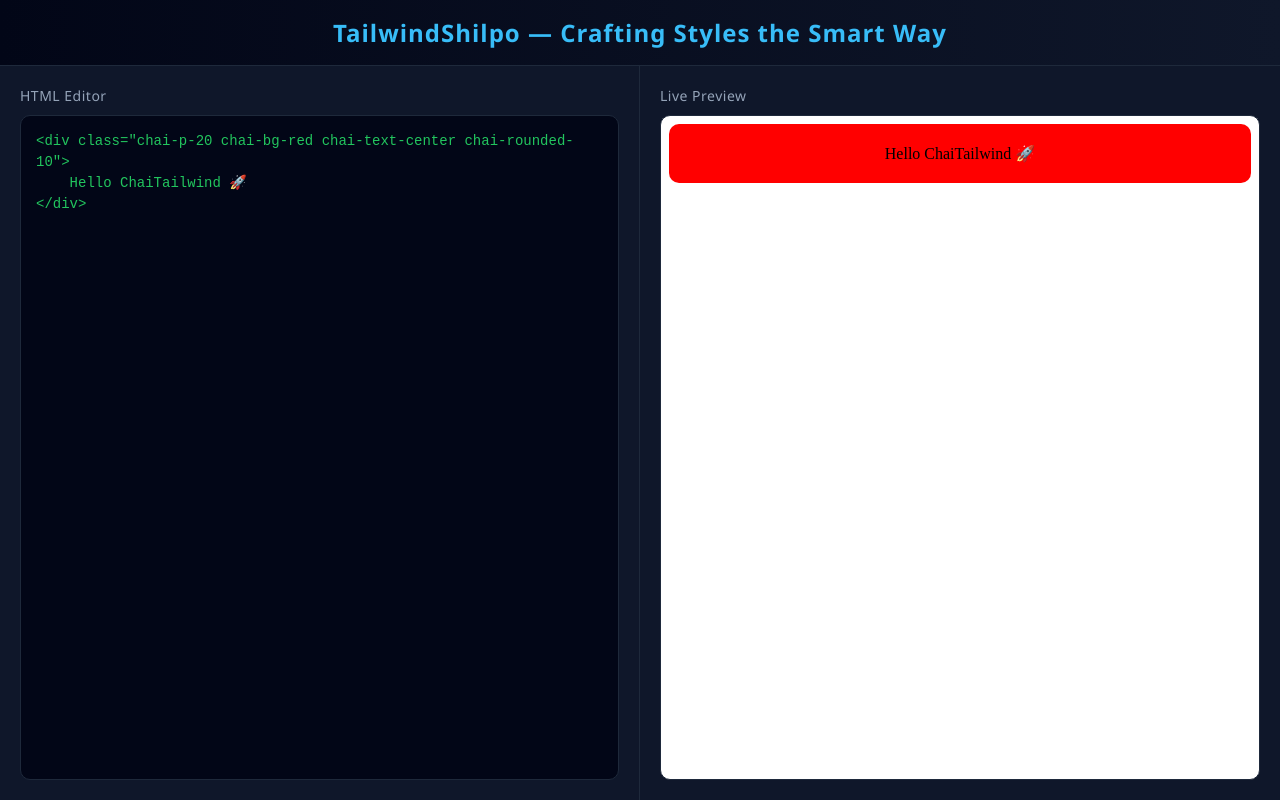
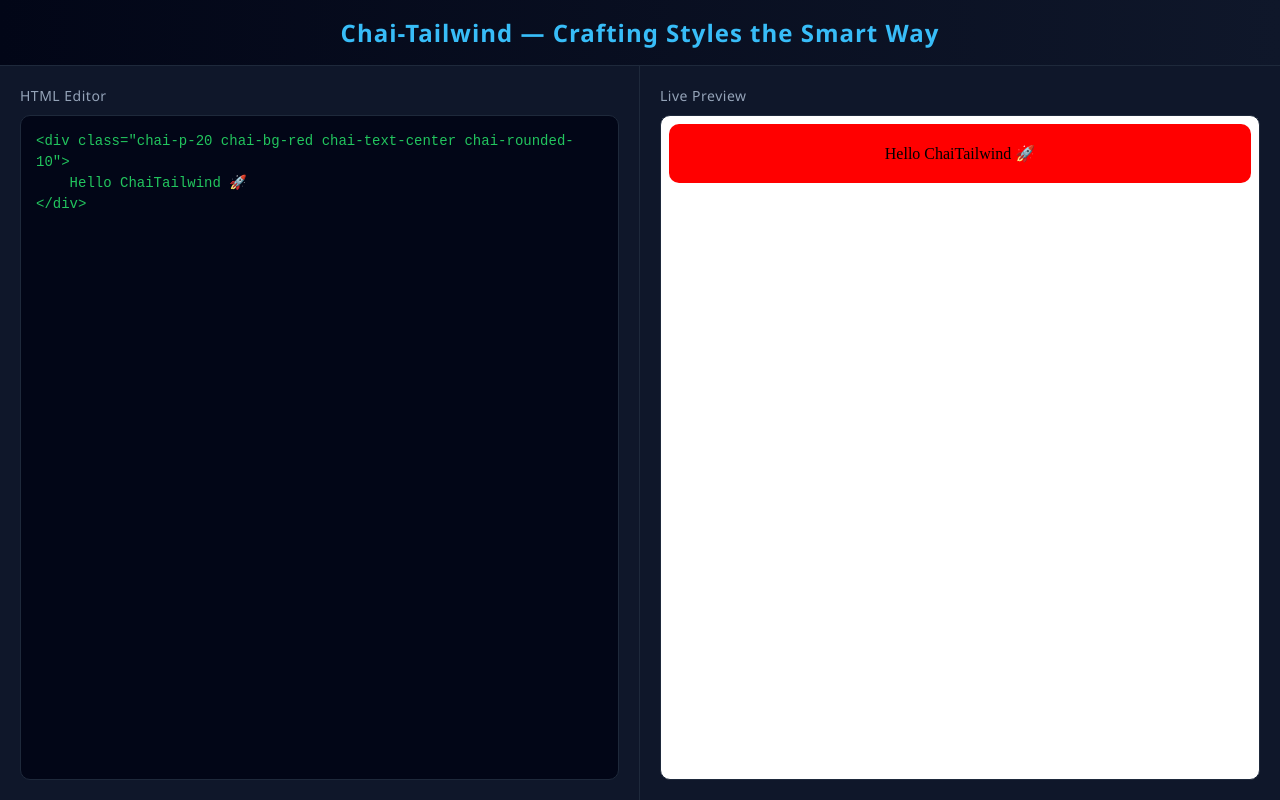
Before and after one commit to Sanghita-Seal/ChaiCSS-Brew-Your-Styles-Instantly, a plain HTML site: page index.html in a window 1280 px wide. Drawn offline with Linux system fonts and the light colour scheme.

Commit message:
Update README and index.html to reflect the new name Chai-Tailwind

```diff
--- a/index.html
+++ b/index.html
@@ -10,7 +10,7 @@
 <body>
 
   <h2 class="main-heading">
-    TailwindShilpo — Crafting Styles the Smart Way
+     Chai-Tailwind — Crafting Styles the Smart Way
   </h2>
 
   <div class="container">
```
Also changed, not shown: 1 other file.
